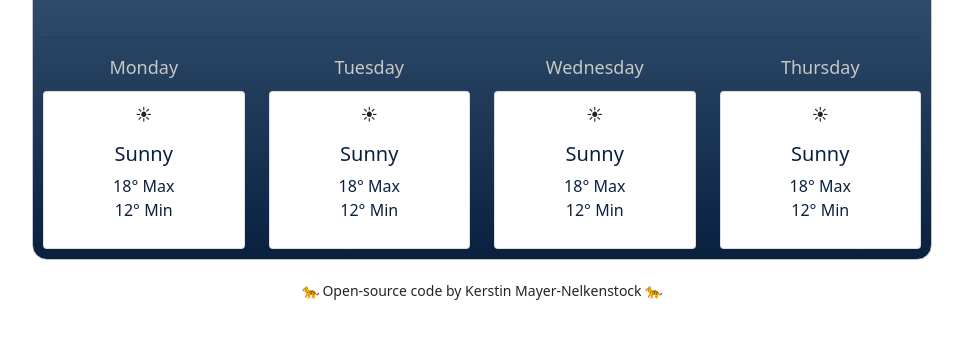
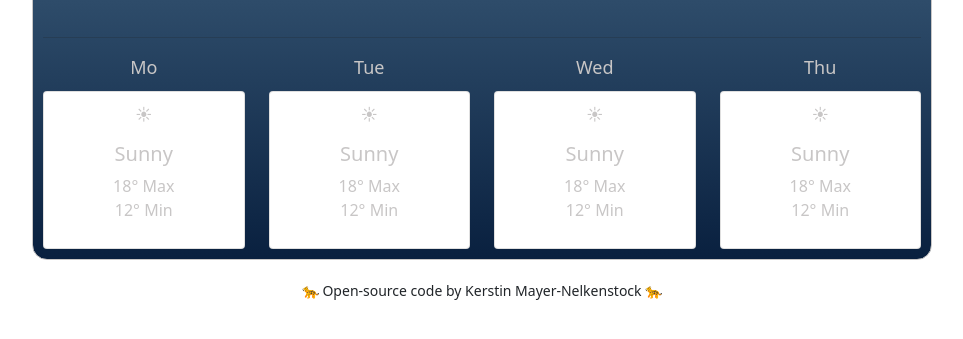
Before and after one commit to KerstinMN/weather-app, a plain HTML site: page index.html in a window 1280 px wide. Shown: the part 279-618 px from the top of the page, without its empty margins (158-1121 px from the left). Drawn offline with nearby package versions, Linux system fonts and the light colour scheme; no server answers.

Commit message:
created a new function

```diff
--- a/index.html
+++ b/index.html
@@ -75,64 +75,7 @@
         </div>
         <br />
         <hr />
-        <div class="row">
-          <div class="col-3">
-            <div class="weekdays">Monday</div>
-            <div class="card">
-              ☀
-              <div class="card-body">
-                <h5 class="card-title">Sunny</h5>
-                <p class="card-text">
-                  <span class="weather-forecast-max"> 18° </span> Max
-                  <br />
-                  <span class="weather-forecast-min">12°</span> Min
-                </p>
-              </div>
-            </div>
-          </div>
-          <div class="col-3">
-            <div class="weekdays">Tuesday</div>
-            <div class="card">
-              ☀
-              <div class="card-body">
-                <h5 class="card-title">Sunny</h5>
-                <p class="card-text">
-                  <span class="weather-forecast-max"> 18° </span> Max
-                  <br />
-                  <span class="weather-forecast-min">12°</span> Min
-                </p>
-              </div>
-            </div>
-          </div>
-          <div class="col-3">
-            <div class="weekdays">Wednesday</div>
-            <div class="card">
-              ☀
-              <div class="card-body">
-                <h5 class="card-title">Sunny</h5>
-                <p class="card-text">
-                  <span class="weather-forecast-max"> 18° </span> Max
-                  <br />
-                  <span class="weather-forecast-min">12°</span> Min
-                </p>
-              </div>
-            </div>
-          </div>
-          <div class="col-3">
-            <div class="weekdays">Thursday</div>
-            <div class="card">
-              ☀
-              <div class="card-body">
-                <h5 class="card-title">Sunny</h5>
-                <p class="card-text">
-                  <span class="weather-forecast-max"> 18° </span> Max
-                  <br />
-                  <span class="weather-forecast-min">12°</span> Min
-                </p>
-              </div>
-            </div>
-          </div>
-        </div>
+        <div class="weather-forecast" id="forecast"></div>
       </div>
     </div>
     <div class="footer">
--- a/src/index.js
+++ b/src/index.js
@@ -99,4 +99,35 @@ function getCurrentLocationPosition(event) {
 let currentLocation = document.querySelector("#current-location-button");
 currentLocation.addEventListener("click", getCurrentLocationPosition);
 
+function displayForecast() {
+  let forecastElement = document.querySelector("#forecast");
+
+  let forecastHTML = `<div class ="row">`;
+  let daysForecast = ["Mo", "Tue", "Wed", "Thu"];
+  daysForecast.forEach(function (day) {
+    forecastHTML =
+      forecastHTML +
+      `
+
+   <div class="col-3">
+     <div class="weekdays">${day}</div>
+     <div class="card">
+       ☀
+       <div class="card-body">
+         <h5 class="card-title">Sunny</h5>
+         <p class="card-text">
+           <span class="weather-forecast-max"> 18° </span> Max
+           <br />
+           <span class="weather-forecast-min">12°</span> Min
+         </p>
+       </div>
+     </div>
+   </div>
+ `;
+  });
+  forecastHTML = forecastHTML + `</div>`;
+  forecastElement.innerHTML = forecastHTML;
+}
+
 searchCity("New York");
+displayForecast();
--- a/src/styles.css
+++ b/src/styles.css
@@ -51,8 +51,9 @@ h4 {
   font-size: 18px;
 }
 .card-title,
-.card-body {
-  color: #09203f;
+.card-body,
+.weather-forecast {
+  color: #c8c6c6;
   text-align: center;
 }
 .card {
```
